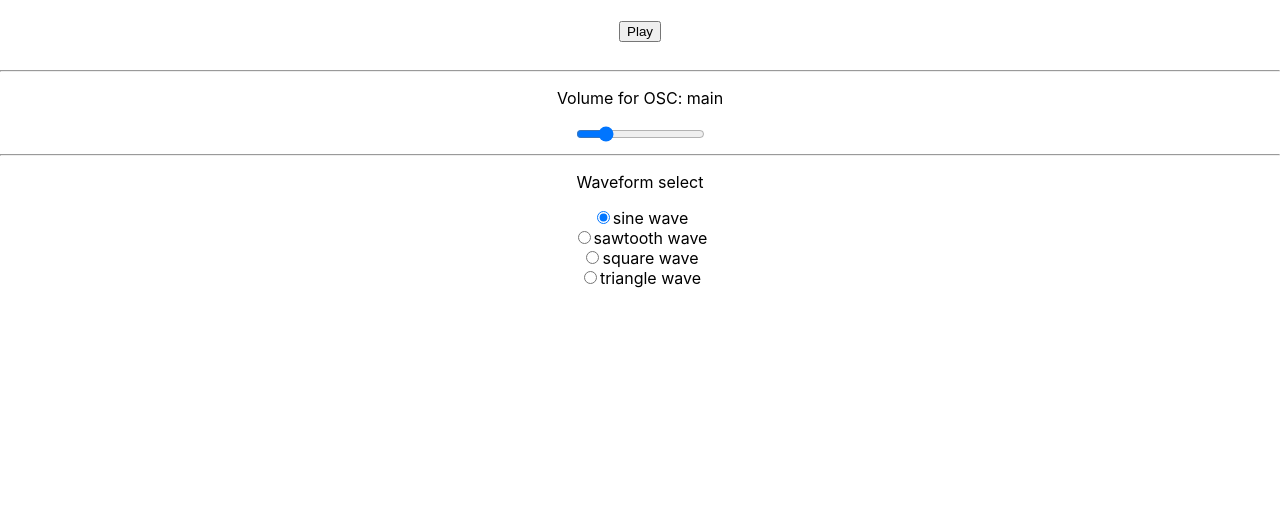
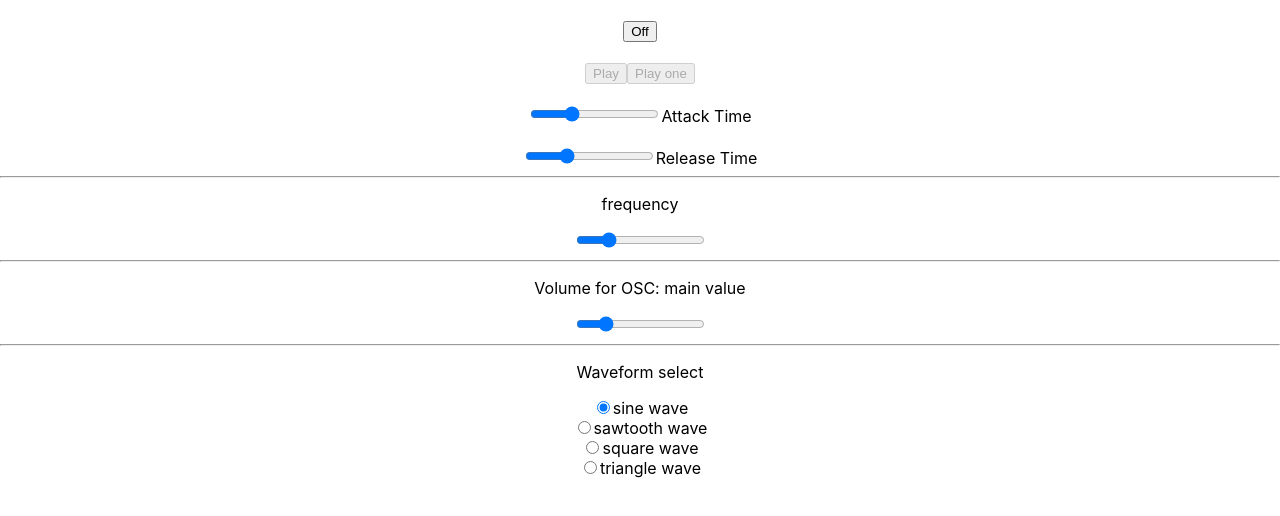
Before and after one commit to straburzynski/SynthJS, a React (Create React App) app: page / in a window 1280 px wide. Shown: the top 516 px of the page. Built offline with nearby package versions, Linux system fonts and the light colour scheme.

Commit message:
Attack, release envelope, frequency slider.

```diff
--- a/src/App.tsx
+++ b/src/App.tsx
@@ -1,8 +1,8 @@
 import React, { useEffect, useRef, useState } from 'react';
 import VolumeComponent from './components/volume-component/VolumeComponent';
 import { WaveformEnum } from './models/WaveformEnum';
-import { randomValue } from './services/utils';
 import './App.css';
+import FrequencyComponent from './components/frequency-component/FrequencyComponent';
 
 const AudioContext = window.AudioContext || (window as any).webkitAudioContext;
 
@@ -13,82 +13,151 @@ function App() {
 
     const [playing, setPlaying] = useState(false);
     const [waveform, setWaveform] = useState<OscillatorType>(WaveformEnum.SINE);
+    const [attack, setAttack] = useState<number>(0.3);
+    const [release, setRelease] = useState<number>(0.3);
+    const [sustain, setSustain] = useState<number>(0.8);
+    const [noteLength, setNoteLength] = useState<number>(1);
+    const [frequency, setFrequency] = useState<number>(440);
+    const [synthesizerActive, setSynthesizerActive] = useState<boolean>(false);
 
     useEffect(() => {
         // new context
         const audioContext = new AudioContext();
-
-        // LFO - oscillator node
-        let LFO = audioContext.createOscillator();
-        LFO.type = waveform;
-        LFO.frequency.value = 440;
-
         // VCA - gain node
         let VCA = audioContext.createGain();
-        VCA.gain.value = randomValue();
-
-        LFO.start();
         audioContext.suspend();
-
         // connect
-        LFO.connect(VCA).connect(audioContext.destination);
-
+        VCA.connect(audioContext.destination);
         audioContextRef.current = audioContext;
-        lfoRef.current = LFO;
         vcaRef.current = VCA;
-
-        return () => LFO.disconnect(VCA);
     }, []);
 
-    useEffect(() => {
-        console.log('use effect on waveform: ', waveform);
-        if (lfoRef.current) {
-            lfoRef.current.type = waveform;
-        }
-    }, [waveform]);
-
-    const toggleOscillator = () => {
-        if (playing) {
+    const toggleSynthesizer = () => {
+        if (synthesizerActive) {
             audioContextRef.current.suspend();
         } else {
             audioContextRef.current.resume();
         }
+        setSynthesizerActive((active) => !active);
+    };
+    const toggleOscillator = () => {
+        if (playing) {
+            lfoRef.current.stop();
+        } else {
+            // LFO - oscillator node
+            let LFO = audioContextRef.current.createOscillator();
+            LFO.type = waveform;
+            // LFO.frequency.value = 440;
+            LFO.connect(vcaRef.current);
+            lfoRef.current = LFO;
+            lfoRef.current.start();
+        }
         setPlaying((play) => !play);
+    };
+
+    const createOscillator = () => {
+        const osc = audioContextRef.current.createOscillator();
+        const noteGain = audioContextRef.current.createGain();
+        noteGain.gain.setValueAtTime(0, 0);
+        noteGain.gain.linearRampToValueAtTime(sustain, audioContextRef.current.currentTime + noteLength * attack);
+        noteGain.gain.setValueAtTime(sustain, audioContextRef.current.currentTime + noteLength - noteLength * release);
+        noteGain.gain.linearRampToValueAtTime(0, audioContextRef.current.currentTime + noteLength);
+
+        osc.type = waveform;
+        osc.frequency.setValueAtTime(600, 0);
+        osc.start(0);
+        osc.stop(audioContextRef.current.currentTime + 1);
+        osc.connect(noteGain);
+        noteGain.connect(audioContextRef.current.destination);
+    };
+
+    const handleAttackChange = (event: any) => {
+        const changedAttack: number = event.target.valueAsNumber;
+        console.log('attack: ', changedAttack);
+        setAttack(changedAttack);
+    };
+
+    const handleReleaseChange = (event: any) => {
+        const changedRelease: number = event.target.valueAsNumber;
+        console.log('release: ', changedRelease);
+        setRelease(changedRelease);
     };
 
     const handleWaveformChange = (event: any) => {
         const selectedWaveform: OscillatorType = event.target.value;
+        console.log('waveform: ', selectedWaveform);
+        if (lfoRef.current) {
+            lfoRef.current.type = selectedWaveform;
+        }
         setWaveform(selectedWaveform);
     };
 
     return (
-        <div className='App'>
+        <div className="App">
             <br />
-            <button onClick={toggleOscillator}>
-                <span>{playing ? 'Pause' : 'Play'}</span>
+            <button onClick={toggleSynthesizer}>
+                <span>{synthesizerActive ? 'On' : 'Off'}</span>
             </button>
-            <br /><br />
-            <hr />
-            <VolumeComponent name={'main'} gainNode={vcaRef} />
-            <hr />
-            <p>Waveform select</p>
-            {
-                Object.values(WaveformEnum).map((w, i) => {
+            <div>
+                <br />
+                <button onClick={toggleOscillator} disabled={!synthesizerActive}>
+                    <span>{playing ? 'Pause' : 'Play'}</span>
+                </button>
+                <button onClick={createOscillator} disabled={!synthesizerActive}>
+                    <span>Play one</span>
+                </button>
+                <br />
+                <br />
+                <input
+                    type="range"
+                    id="attack-control"
+                    name="attack-control"
+                    min={0}
+                    max={1}
+                    step={0.05}
+                    value={attack}
+                    onChange={handleAttackChange}
+                />
+                <label htmlFor="attack-control">Attack Time</label>
+
+                <br />
+                <br />
+
+                <input
+                    type="range"
+                    id="release-control"
+                    name="release-control"
+                    min={0}
+                    max={1}
+                    step={0.05}
+                    value={release}
+                    onChange={handleReleaseChange}
+                />
+                <label htmlFor="release-control">Release Time</label>
+                <br />
+                <hr />
+                <FrequencyComponent name={'frequency'} nodeRef={lfoRef} />
+                <hr />
+                <VolumeComponent name={'main value'} gainNode={vcaRef} />
+                <hr />
+                <p>Waveform select</p>
+                {Object.values(WaveformEnum).map((w, i) => {
                     return (
                         <div key={i}>
                             <input
-                                type='radio'
+                                type="radio"
                                 id={w + '-wave'}
-                                name='waveform'
+                                name="waveform"
                                 value={w}
                                 onChange={handleWaveformChange}
-                                checked={w === waveform} />
-                            <label htmlFor={w + '-wave'}>{w + ' wave'}</label><br />
+                                checked={w === waveform}
+                            />
+                            <label htmlFor={w + '-wave'}>{w + ' wave'}</label>
+                            <br />
                         </div>
                     );
-                })
-            }
-
+                })}
+            </div>
         </div>
     );
 }
--- /dev/null
+++ b/src/components/frequency-component/FrequencyComponent.tsx
@@ -0,0 +1,23 @@
+import React, { useState } from 'react';
+import RangeInput from '../shared/range-input/RangeInput';
+
+const FrequencyComponent = ({ name, nodeRef }: any) => {
+    const [frequency, setFrequency] = useState<number>(440);
+
+    const handleFrequencyChange = (event: any) => {
+        const changedFrequency: number = event.target.value;
+        console.log('frequency change: ', name, changedFrequency);
+        setFrequency(changedFrequency);
+        nodeRef.current.frequency.value = changedFrequency;
+    };
+
+    return (
+        <div>
+            <p>{name}</p>
+            <RangeInput min={220} max={1200} step={10} value={frequency} onChange={handleFrequencyChange} />
+            <br />
+        </div>
+    );
+};
+
+export default FrequencyComponent;
--- /dev/null
+++ b/src/components/shared/range-input/RangeInput.tsx
@@ -0,0 +1,19 @@
+import React from 'react';
+import { RangeInputModel } from './RangeInputModel';
+
+const RangeInput = (rangeInputModel: RangeInputModel) => {
+    return (
+        <>
+            <input
+                type="range"
+                min={rangeInputModel.min}
+                max={rangeInputModel.max}
+                step={rangeInputModel.step}
+                value={rangeInputModel.value}
+                onChange={rangeInputModel.onChange}
+            />
+        </>
+    );
+};
+
+export default RangeInput;
--- /dev/null
+++ b/src/components/shared/range-input/RangeInputModel.ts
@@ -0,0 +1,7 @@
+export type RangeInputModel = {
+    min: number;
+    max: number;
+    step: number;
+    value: number;
+    onChange: any;
+};
--- a/src/components/volume-component/VolumeComponent.tsx
+++ b/src/components/volume-component/VolumeComponent.tsx
@@ -1,8 +1,7 @@
 import React, { useState } from 'react';
-import '../../App.css';
+import RangeInput from '../shared/range-input/RangeInput';
 
 const VolumeComponent = ({ name, gainNode }: any) => {
-
     const [masterVolumeLevel, setMasterVolumeLevel] = useState<number>(0.2);
 
     const handleVolumeChange = (event: any) => {
@@ -15,8 +14,8 @@ const VolumeComponent = ({ name, gainNode }: any) => {
     return (
         <div>
             <p>Volume for OSC: {name}</p>
-            <input type='range' id='volume-control' min={0} max={1} step={0.05}
-                   value={masterVolumeLevel} onChange={handleVolumeChange} /><br />
+            <RangeInput min={0} max={1} step={0.05} value={masterVolumeLevel} onChange={handleVolumeChange} />
+            <br />
         </div>
     );
 };
```
Also changed, not shown: src/services/utils.ts (line endings or trailing spaces).
